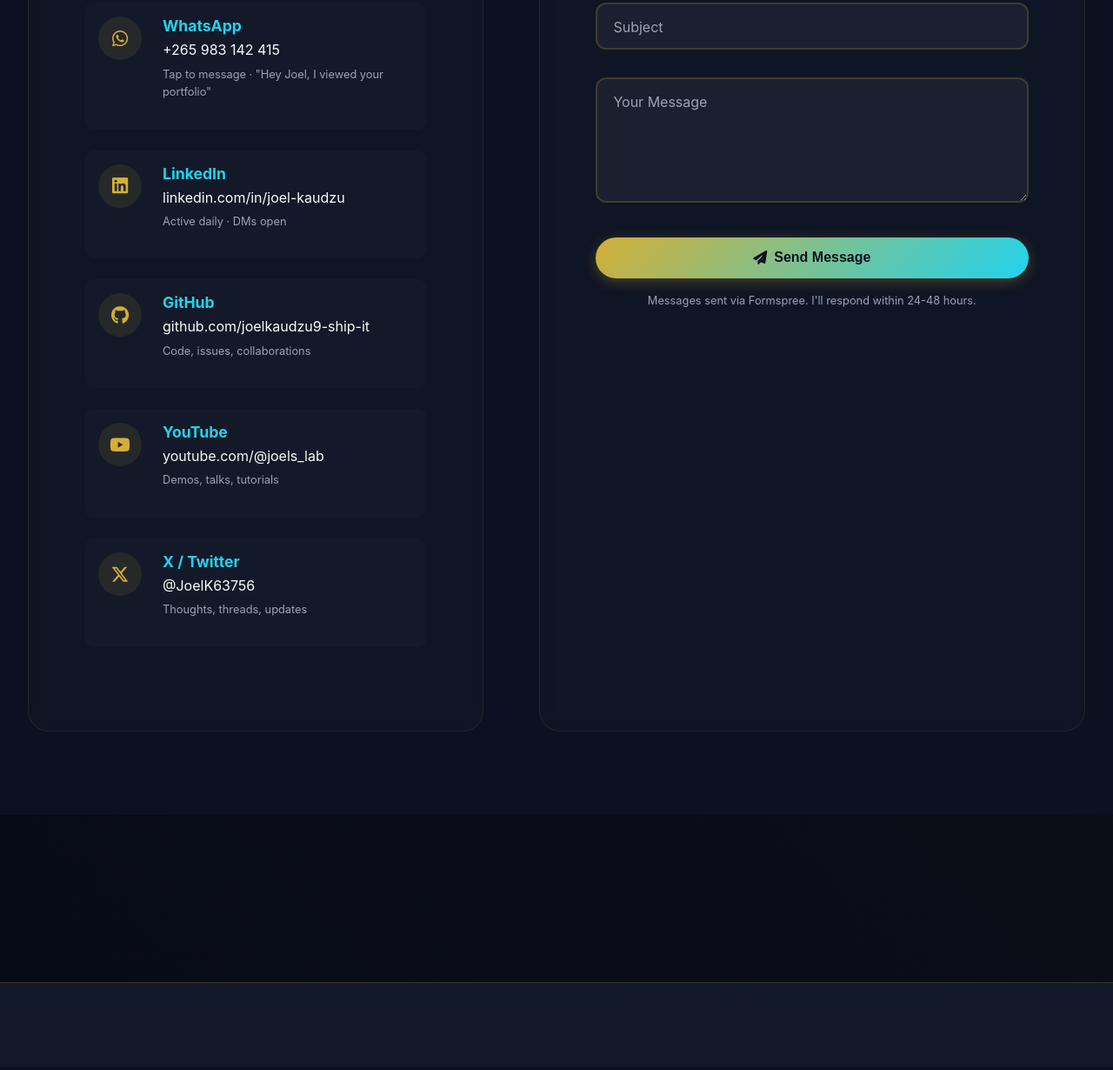
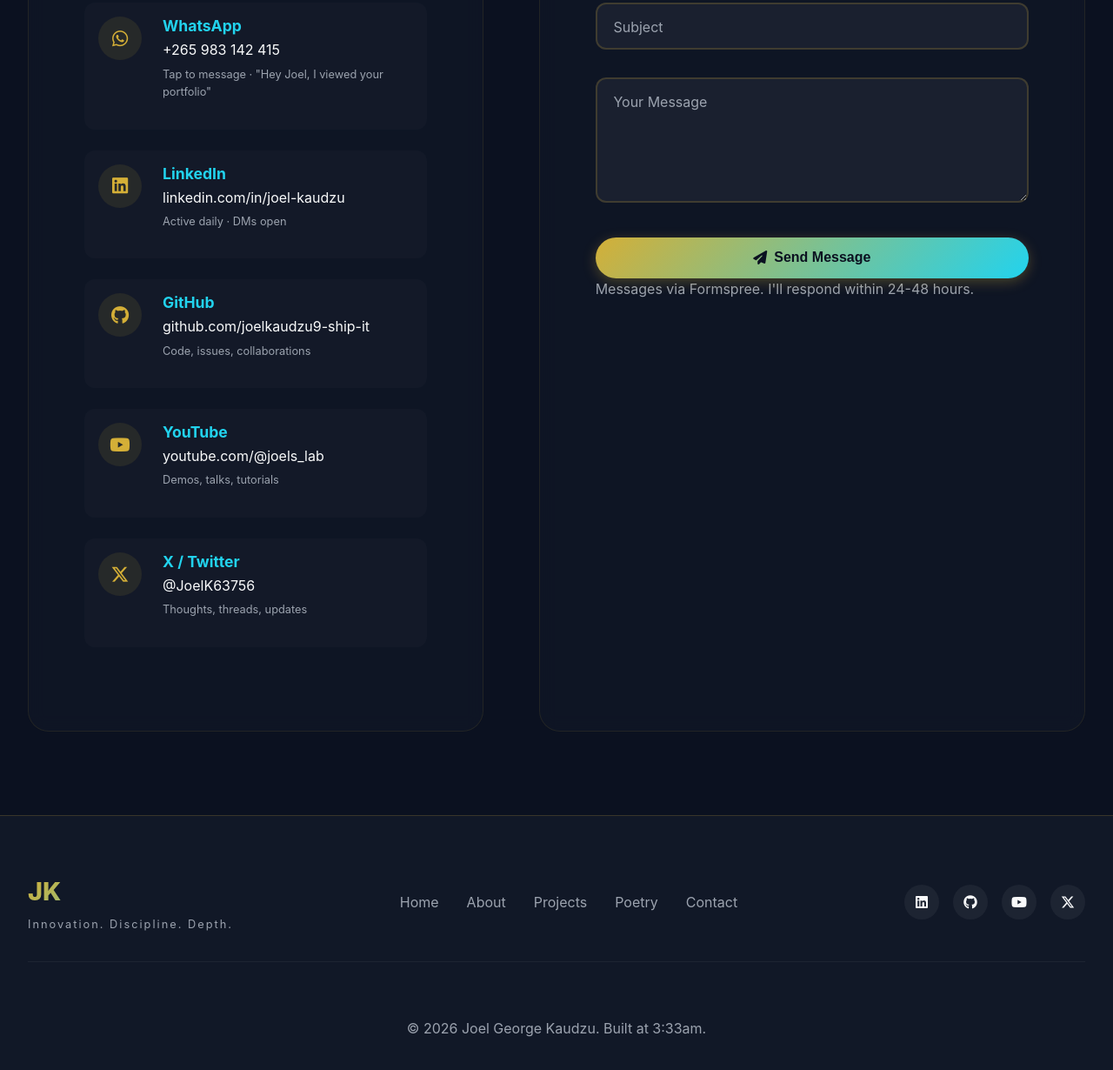
Before and after one commit to joelkaudzu9-ship-it/joelkaudzu9-ship-it.github.io, a plain HTML site: page pages/contact.html in a window 1280 px wide. Shown: the part 834-2064 px from the top of the page at 87% size. Drawn offline with nearby package versions, Linux system fonts and the light colour scheme.

Commit message:
Refactor contact form and footer layout

```diff
--- a/pages/contact.html
+++ b/pages/contact.html
@@ -66,7 +66,7 @@
                             </div>
                         </div>
 
-                        <!-- WhatsApp - NEW with pre-filled message -->
+                        <!-- WhatsApp -->
                         <div class="contact-method">
                             <div class="method-icon">
                                 <i class="fab fa-whatsapp"></i>
@@ -133,11 +133,9 @@
                 <!-- Contact Form - Formspree -->
                 <div class="contact-form-detailed glass-card" data-aos="fade-left">
                     <h2>Send a Message</h2>
-                    <form id="fullContactForm" class="full-contact-form" action="https://formspree.io/f/xvzbnzjb" method="POST">
-                        <!-- Formspree required fields -->
+                    <form class="full-contact-form" action="https://formspree.io/f/xvzbnzjb" method="POST">
                         <input type="hidden" name="_subject" value="New message from portfolio visitor">
                         <input type="hidden" name="_replyto" value="joelkaudzu9@gmail.com">
-                        <input type="hidden" name="_cc" value="joelkaudzu9@gmail.com">
 
                         <div class="form-row">
                             <div class="form-group half">
@@ -158,11 +156,10 @@
                         <div class="form-group">
                             <select id="inquiry-type" name="inquiry-type">
                                 <option value="" disabled selected>Select inquiry type</option>
-                                <option value="collaboration">Collaboration Opportunity</option>
-                                <option value="research">Research Discussion</option>
-                                <option value="mentorship">Mentorship Request</option>
-                                <option value="speaking">Speaking Engagement</option>
-                                <option value="project">Project Feedback</option>
+                                <option value="collaboration">Collaboration</option>
+                                <option value="research">Research</option>
+                                <option value="mentorship">Mentorship</option>
+                                <option value="speaking">Speaking</option>
                                 <option value="other">Other</option>
                             </select>
                         </div>
@@ -181,22 +178,38 @@
                             <i class="fas fa-paper-plane"></i> Send Message
                         </button>
 
-                        <p class="form-note" style="font-size:0.8rem; color:#9CA3AF; margin-top:1rem; text-align:center;">
-                            Messages sent via Formspree. I'll respond within 24-48 hours.
-                        </p>
+                        <p class="form-note">Messages via Formspree. I'll respond within 24-48 hours.</p>
                     </form>
                 </div>
             </div>
         </div>
     </section>
 
-    <!-- Collaboration Interests (unchanged) -->
-    <section class="collab-interests section-padding bg-darker">
-        <!-- ... existing content ... -->
-    </section>
-
     <footer class="main-footer">
-        <!-- ... existing footer with updated social links ... -->
+        <div class="container">
+            <div class="footer-content">
+                <div class="footer-logo">
+                    <span class="logo-text">JK</span>
+                    <span class="logo-tagline">Innovation. Discipline. Depth.</span>
+                </div>
+                <div class="footer-links">
+                    <a href="../index.html">Home</a>
+                    <a href="about.html">About</a>
+                    <a href="projects.html">Projects</a>
+                    <a href="poetry-collection.html">Poetry</a>
+                    <a href="contact.html">Contact</a>
+                </div>
+                <div class="footer-social">
+                    <a href="https://www.linkedin.com/in/joel-kaudzu-0bba48392" target="_blank"><i class="fab fa-linkedin"></i></a>
+                    <a href="https://github.com/joelkaudzu9-ship-it" target="_blank"><i class="fab fa-github"></i></a>
+                    <a href="https://youtube.com/@joels_lab" target="_blank"><i class="fab fa-youtube"></i></a>
+                    <a href="https://x.com/JoelK63756" target="_blank"><i class="fab fa-x-twitter"></i></a>
+                </div>
+            </div>
+            <div class="footer-bottom">
+                <p>&copy; 2026 Joel George Kaudzu. Built at 3:33am.</p>
+            </div>
+        </div>
     </footer>
 
     <script src="https://unpkg.com/aos@2.3.1/dist/aos.js"></script>
```
